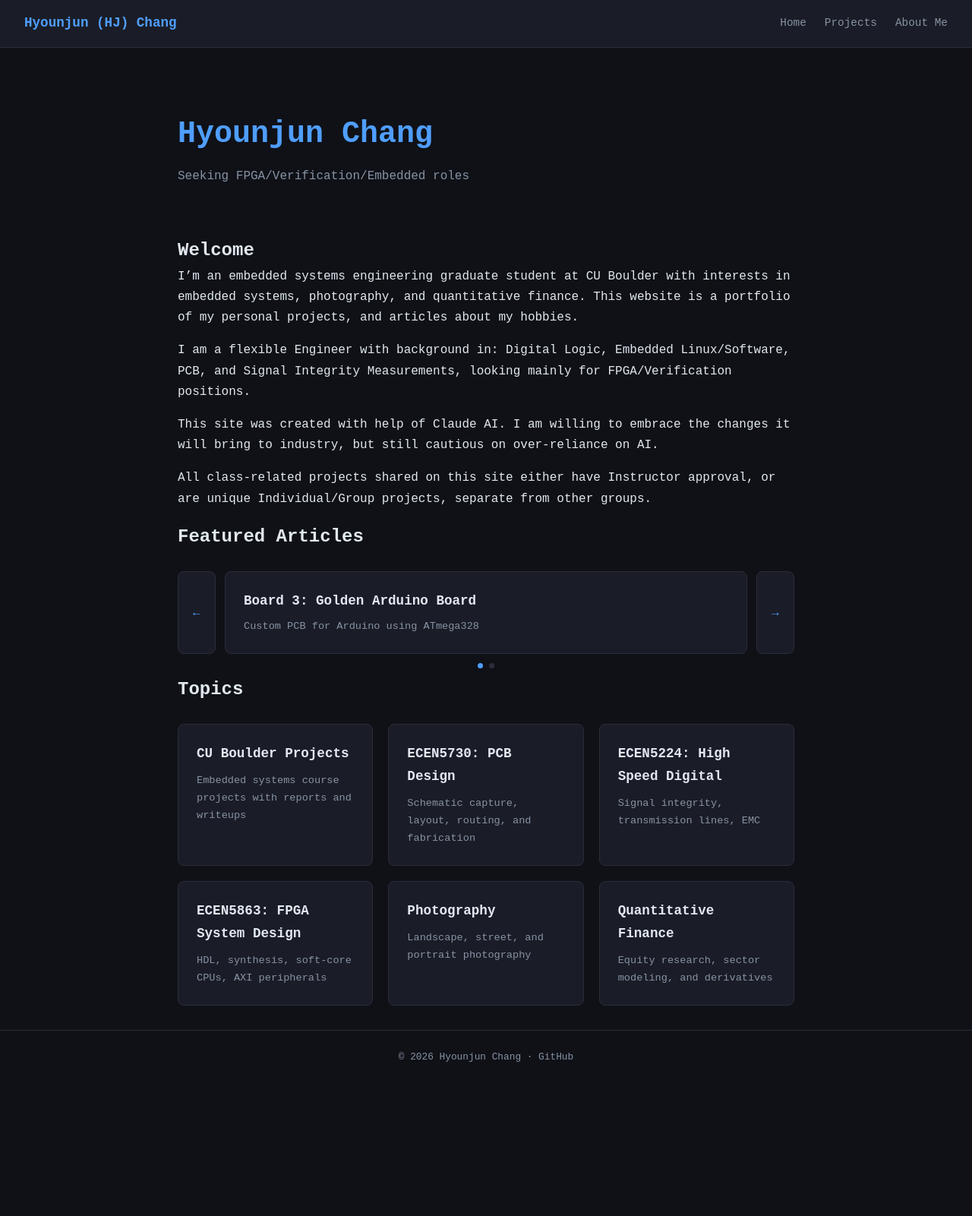
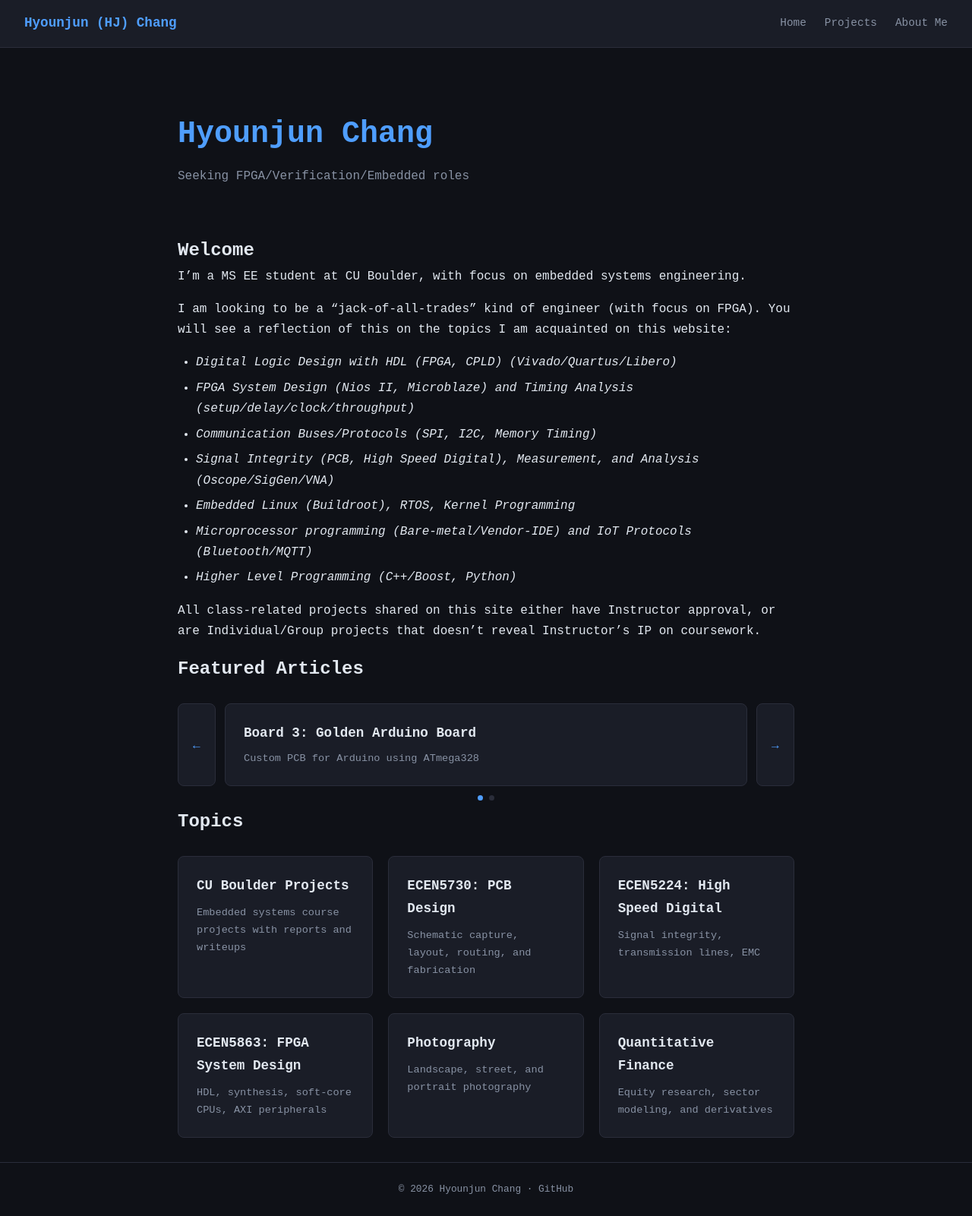
Before and after one commit to hyounjunchang/hyounjunchang.github.io, a Jekyll site: the page built from index.md, in a window 1280 px wide. Shown: the whole page at 76% size. Built offline with Jekyll 4.4.1, drawn with Linux system fonts in a browser that asks for light colours; before the commit the page ends 1427 px from its top, so only the background shows below that.

Commit message:
Fix css issue with markdown lists, update index.md

```diff
--- a/assets/css/style.css
+++ b/assets/css/style.css
@@ -147,3 +147,14 @@ a:hover { text-decoration: underline; }
 .home-content p {
   margin-bottom: 1rem;
 }
+
+.container > ul,
+.home-content ul {
+  margin: 0 0 1rem;
+  padding-left: 1.5rem;
+}
+
+.container > ul li,
+.home-content ul li {
+  margin-bottom: 0.4rem;
+}
--- a/index.md
+++ b/index.md
@@ -5,13 +5,19 @@ title: Home
 
 ## Welcome
 
-I'm an embedded systems engineering graduate student at CU Boulder with interests in embedded systems, photography, and quantitative finance. This website is a portfolio of my personal projects, and articles about my hobbies.
+I'm a MS EE student at CU Boulder, with focus on embedded systems engineering.
 
-I am a flexible Engineer with background in: Digital Logic, Embedded Linux/Software, PCB, and Signal Integrity Measurements, looking mainly for FPGA/Verification positions.
+I am looking to be a "jack-of-all-trades" kind of engineer (with focus on FPGA). You will see a reflection of this on the topics I am acquainted on this website:
 
-This site was created with help of Claude AI. I am willing to embrace the changes it will bring to industry, but still cautious on over-reliance on AI.
+- _Digital Logic Design with HDL (FPGA, CPLD) (Vivado/Quartus/Libero)_
+- _FPGA System Design (Nios II, Microblaze) and Timing Analysis (setup/delay/clock/throughput)_
+- _Communication Buses/Protocols (SPI, I2C, Memory Timing)_
+- _Signal Integrity (PCB, High Speed Digital), Measurement, and Analysis (Oscope/SigGen/VNA)_
+- _Embedded Linux (Buildroot), RTOS, Kernel Programming_
+- _Microprocessor programming (Bare-metal/Vendor-IDE) and IoT Protocols (Bluetooth/MQTT)_
+- _Higher Level Programming (C++/Boost, Python)_
 
-All class-related projects shared on this site either have Instructor approval, or are unique Individual/Group projects, separate from other groups.
+All class-related projects shared on this site either have Instructor approval, or are Individual/Group projects that doesn't reveal Instructor's IP on coursework.
 
 {% assign featured = site.projects | where: "featured", true %}
 {% if featured.size > 0 %}
```
